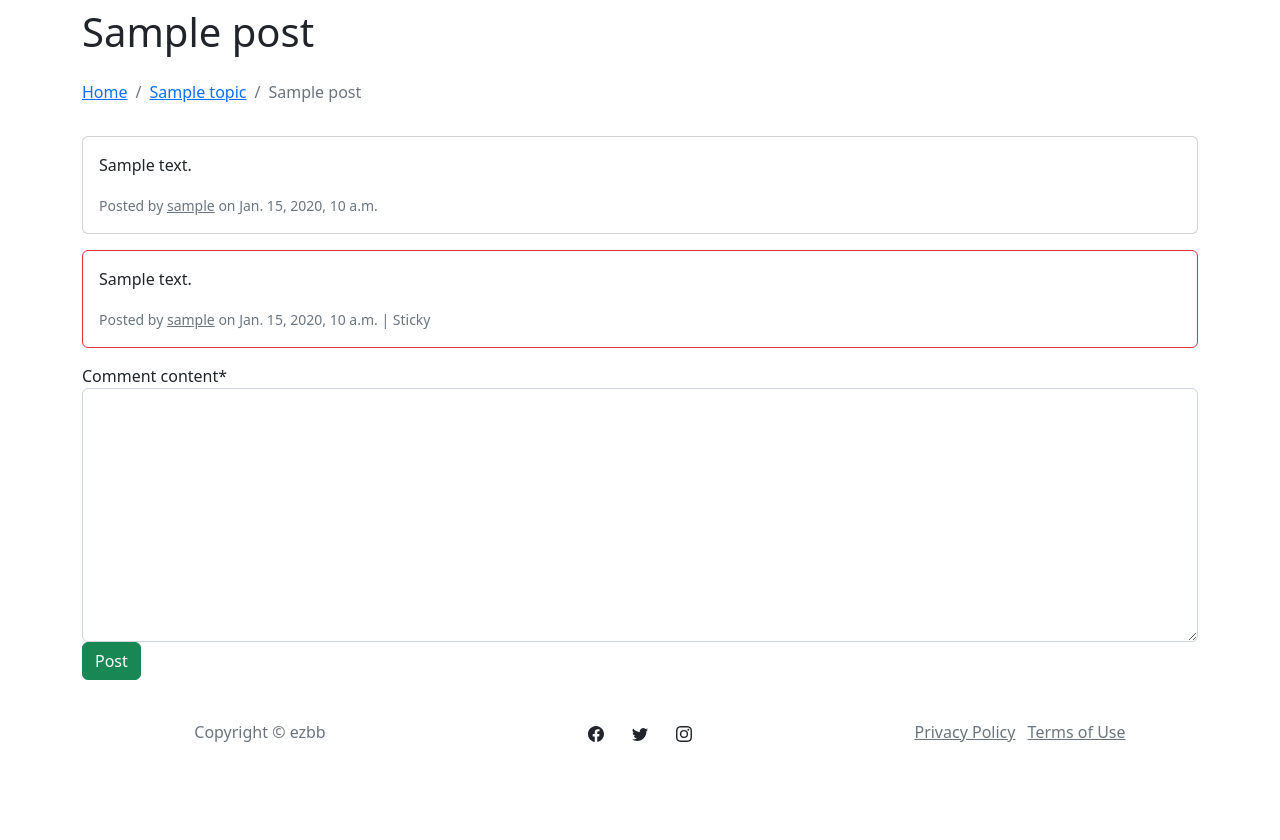
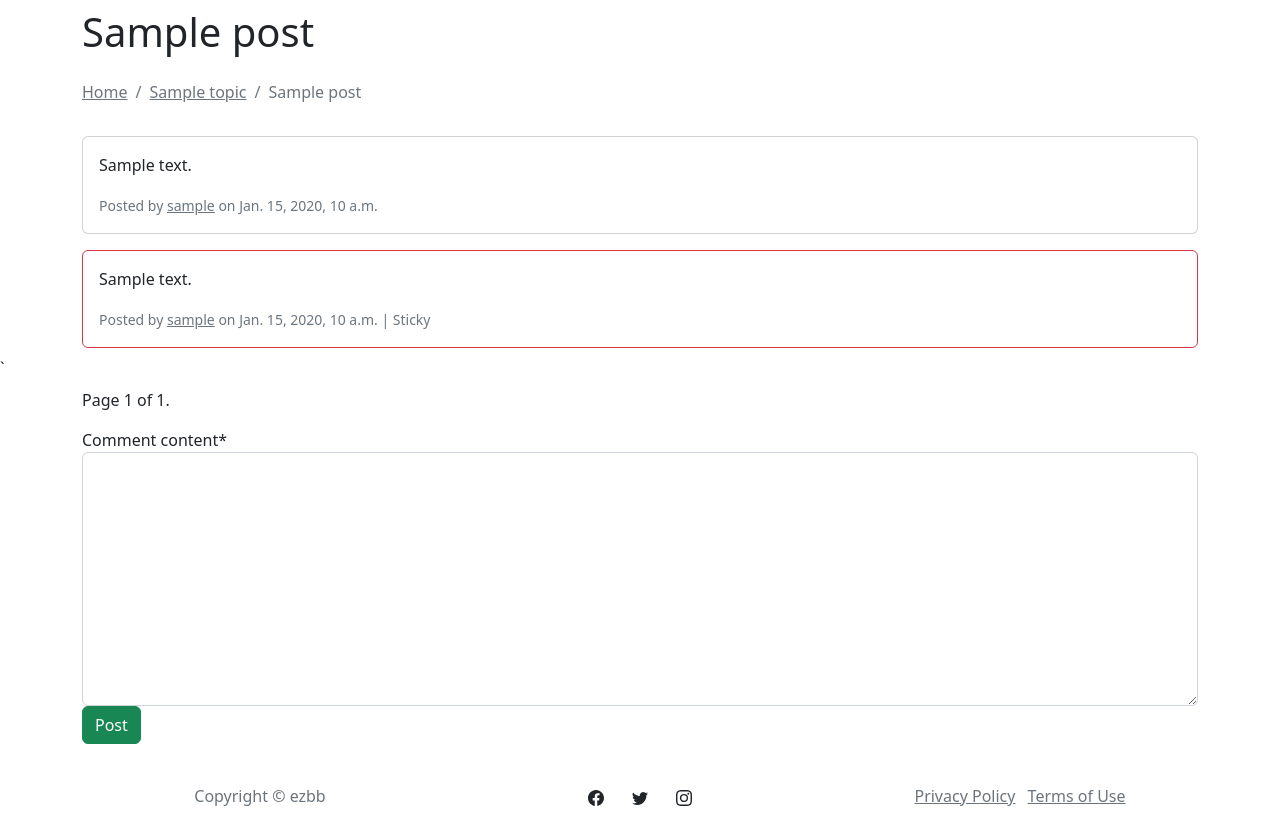
Before and after one commit to oy2/ezbb, a Django app: page /topic/1/post/1/ in a window 1280 px wide. Shown: the part 72-912 px from the top of the page. Before the commit the page ends 814 px from the top, so only its background shows below. Run offline with Django 4.2, Linux system fonts and the light colour scheme; tables that the repository leaves empty hold one stand-in row (values such as "Sample post"); some libraries are stand-ins or nearby versions.

Commit message:
Breadcrumbs

```diff
--- a/forum/views.py
+++ b/forum/views.py
@@ -45,7 +45,7 @@ def topic(request, topic_id):
         # append stick_posts to the top of posts
         posts = list(chain(sticky_posts, posts))
 
-        paginator = Paginator(posts, 5)  # show 10 posts per page
+        paginator = Paginator(posts, 5)  # show 5 posts per page
         page_number = request.GET.get('page')
         page_obj = paginator.get_page(page_number)
 
@@ -83,7 +83,11 @@ def post(request, topic_id, post_id):
         # insert list sticky_comments to the top of comments
         comments = list(chain(sticky_comments, comments))
 
-        context = {'post': post_requested, 'topic': post_requested.post_topic, 'form': form, 'comments': comments}
+        paginator = Paginator(comments, 5)  # show 5 comments per page
+        page_number = request.GET.get('page')
+        page_obj = paginator.get_page(page_number)
+
+        context = {'post': post_requested, 'topic': post_requested.post_topic, 'form': form, 'page_obj': page_obj}
         return render(request, 'forum/post.html', context)
     else:
         # 404
--- a/templates/forum/form/comment_form.html
+++ b/templates/forum/form/comment_form.html
@@ -1,6 +1,7 @@
 {% load crispy_forms_filters %}
 {% load crispy_forms_tags %}
 
+<!-- Form -->
 <section class="py-4 py-xl-2">
     <div class="container">
         <form action="new" method="post">
--- a/templates/forum/partial/header.html
+++ b/templates/forum/partial/header.html
@@ -19,7 +19,8 @@
                     <li class="nav-item"><a class="nav-link" href="/admin/">Admin</a></li>
                 {% endif %}
                 {% if request.user.is_authenticated %}
-                    <li class="nav-item"><a class="nav-link" href="{% url 'profile' %}">Account ({{ request.user.username }})</a></li>
+                    <li class="nav-item"><a class="nav-link" href="{% url 'profile' %}">Account
+                        ({{ request.user.username }})</a></li>
                 {% endif %}
             </ul>
             {% if request.user.is_authenticated %}
--- a/templates/forum/post.html
+++ b/templates/forum/post.html
@@ -1,18 +1,20 @@
 {% extends "base.html" %}
 
 {% block content %}
+    <!-- Title -->
     <section class="py-4 py-xl-2">
         <div class="container">
             <h1>{{ post }}</h1>
         </div>
     </section>
 
+    <!-- Breadcrumbs -->
     <section class="py-4 py-xl-2">
         <div class="container">
             <nav aria-label="breadcrumb">
                 <ol class="breadcrumb">
-                    <li class="breadcrumb-item"><a href="{% url 'index' %}">Home</a></li>
-                    <li class="breadcrumb-item"><a
+                    <li class="breadcrumb-item"><a href="{% url 'index' %} " class="link-secondary" >Home</a></li>
+                    <li class="breadcrumb-item"><a class="link-secondary"
                             href="{% url 'topic' post.post_topic.id %}">{{ post.post_topic.topic_name }}</a></li>
                     <li class="breadcrumb-item active" aria-current="page">{{ post }}</li>
                 </ol>
@@ -21,7 +23,6 @@
     </section>
 
     <!-- Display Post -->
-
     <section class="py-4 py-xl-2">
         <div class="container">
             <div class="row">
@@ -40,10 +41,8 @@
         </div>
     </section>
 
-
     <!-- Display Comments -->
-
-    {% for comment in comments %}
+    {% for comment in page_obj %}
         <!-- If sticky outline in red-->
         {% if comment.comment_sticky %}
             <section class="py-4 py-xl-2">
@@ -85,8 +84,34 @@
 
 
     {% endfor %}
+    `
+    <!-- Pagination-->
+    <section class="py-4 py-xl-2">
+        <div class="container">
+            <div class="pagination">
+                <span class="step-links">
+                    {% if page_obj.has_previous %}
+                        <a href="?page=1">&laquo; first</a>
+                        <a href="?page={{ page_obj.previous_page_number }}">previous</a>
+                    {% endif %}
 
+                    <span class="current">
+                     Page {{ page_obj.number }} of {{ page_obj.paginator.num_pages }}.
+                    </span>
+
+                    {% if page_obj.has_next %}
+                        <a href="?page={{ page_obj.next_page_number }}">next</a>
+                        <a href="?page={{ page_obj.paginator.num_pages }}">last &raquo;</a>
+                    {% endif %}
+                 </span>
+            </div>
+        </div>
+    </section>
+
+    <!-- Reply Box -->
     {% if not post.post_locked %}
         {% include 'forum/form/comment_form.html' %}
     {% endif %}
+
+
 {% endblock %}
```
Also changed, not shown: templates/accounts/login.html (+15 -0 lines), templates/accounts/profile.html (+15 -1 lines), templates/accounts/register.html (+13 -0 lines), templates/forum/form/post_form.html (+7 -2 lines), templates/forum/index.html (+7 -2 lines), templates/forum/topic.html (+6 -2 lines).
